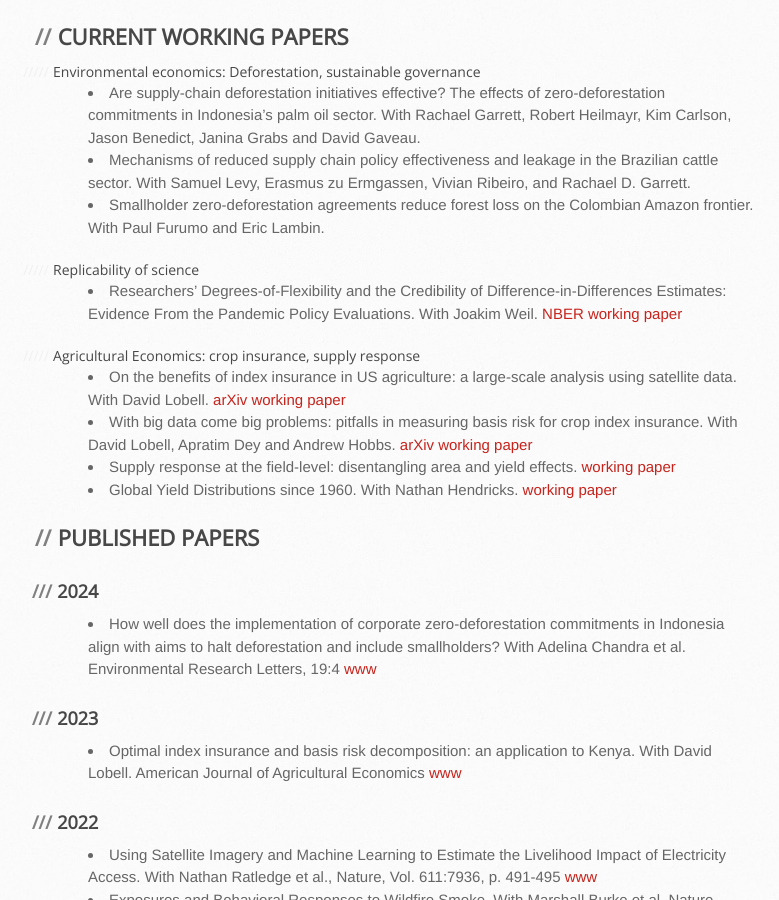
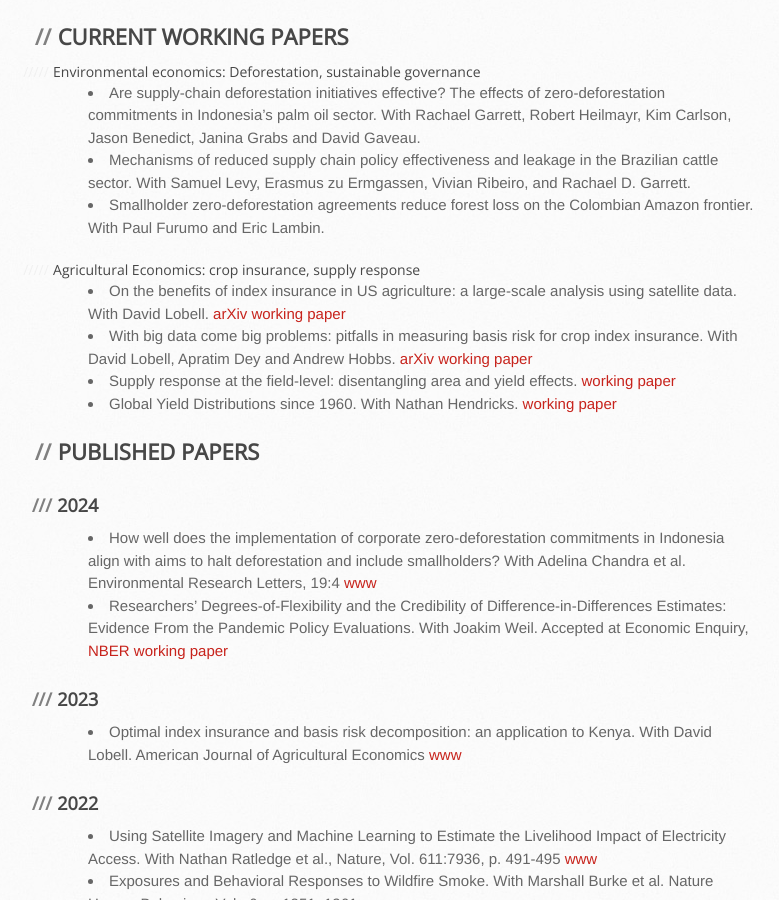
Before and after one commit to MatthieuStigler/MatthieuStigler.github.io, a Jekyll site: the page built from Research.Md, in a window 1280 px wide and 900 px high, scrolled down 309 px. Shown: the whole window, without its empty margins (102-881 px from the left). Built offline with Jekyll 4.4.1, drawn with Linux system fonts in a browser that asks for light colours; some of the changed lines change nothing that is shown.

Commit message:
Update Research.Md tortora and econ enquiry

```diff
--- a/Research.Md
+++ b/Research.Md
@@ -13,10 +13,6 @@ Google  Scholar: [link](https://scholar.google.com/citations?user=AiA41oQAAAAJ&h
 - *Mechanisms of reduced supply chain policy effectiveness and leakage in the Brazilian cattle sector.*  With Samuel Levy, Erasmus zu Ermgassen, Vivian Ribeiro, and Rachael D. Garrett.
 - *Smallholder zero-deforestation agreements reduce forest loss on the Colombian Amazon frontier.*  With Paul Furumo and Eric Lambin.
 
-##### Replicability of science
-
-- *Researchers' Degrees-of-Flexibility and the Credibility of Difference-in-Differences Estimates: Evidence From the Pandemic Policy Evaluations.* With Joakim Weil. [NBER working paper](https://www.nber.org/papers/w29550)
-
 ##### Agricultural Economics: crop insurance, supply response
 - *On the benefits of index insurance in US agriculture: a large-scale analysis using satellite data*. With David Lobell. [arXiv working paper](https://arxiv.org/abs/2011.12544)
 - *With big data come big problems: pitfalls in measuring basis risk for crop index insurance*. With David Lobell, Apratim Dey and Andrew Hobbs. [arXiv working paper](https://arxiv.org/abs/2209.14611)
@@ -29,6 +25,7 @@ Google  Scholar: [link](https://scholar.google.com/citations?user=AiA41oQAAAAJ&h
 ### 2024
 
 - *How well does the implementation of corporate zero-deforestation commitments in Indonesia align with aims to halt deforestation and include smallholders?* With Adelina Chandra et al. Environmental Research Letters, 19:4 [www](https://doi.org/10.1088/1748-9326/ad33d1)
+- *Researchers' Degrees-of-Flexibility and the Credibility of Difference-in-Differences Estimates: Evidence From the Pandemic Policy Evaluations.* With Joakim Weil. Accepted at Economic Enquiry, [NBER working paper](https://www.nber.org/papers/w29550)
 
 ### 2023
 
@@ -56,7 +53,7 @@ Google  Scholar: [link](https://scholar.google.com/citations?user=AiA41oQAAAAJ&h
  - Stigler, M. Commodity Price properties, in Safeguarding Food Security in Volatile Global Markets, FAO, [pdf](http://www.fao.org/docrep/013/i2107e/i2107e02.pdf)
  - Prakash, A. and Stigler, M. The Economics of information and behaviour in explaining excess volatility, in Safeguarding Food Security in Volatile Global Markets, FAO, [pdf](http://www.fao.org/docrep/013/i2107e/i2107e14.pdf)
  - Stigler, M. and Prakash, A. The Role of Stocks in Generating Volatility and Crisis, in Safeguarding Food Security in Volatile Global Markets, FAO, [pdf](http://www.fao.org/docrep/013/i2107e/i2107e16.pdf)
- - Stigler, M. Tortora P. Food crisis : did prices rise faster than they fell ?, Research Topics in Agricultural and Applied Economics, Bentham Science Publishers, [www](http://www.benthamscience.com/ebooks/9781608052431/index.htm)
+ - Stigler, M. Tortora P. Food crisis : did prices rise faster than they fell ?, Research Topics in Agricultural and Applied Economics, Bentham Science Publishers, [www](https://benthamscience.com/public/chapter/2784)
 
 ### 2010
  - Gairing, M., Mann, S., and Stigler, M. The end of Milk Quotas: Developments on the Swiss Milk Market, ART report series, no 732, [www](http://www.agroscope.admin.ch/publikationen/einzelpublikation/index.html?lang=de&aid=22407&pid=23029&vmode=fancy)
```
